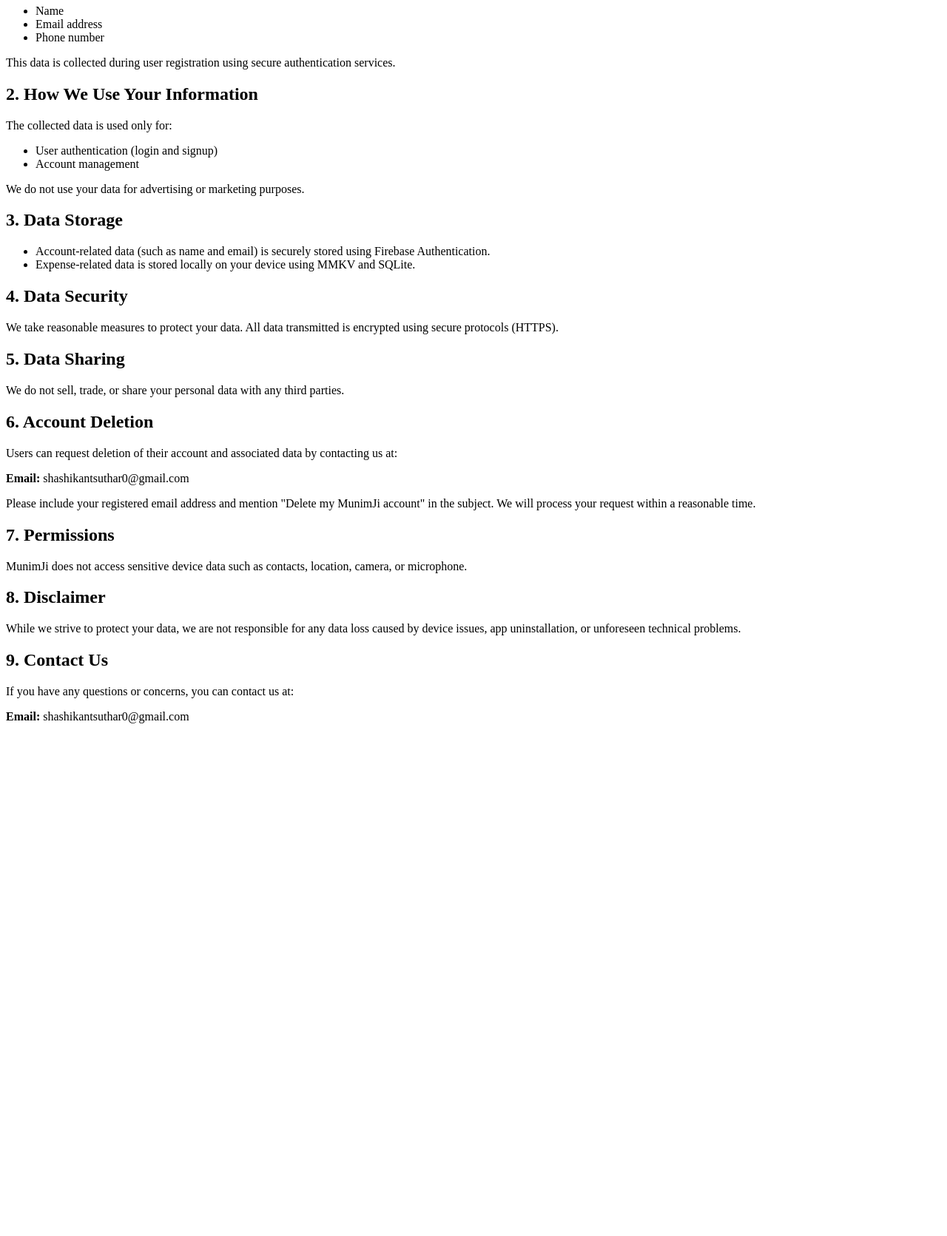
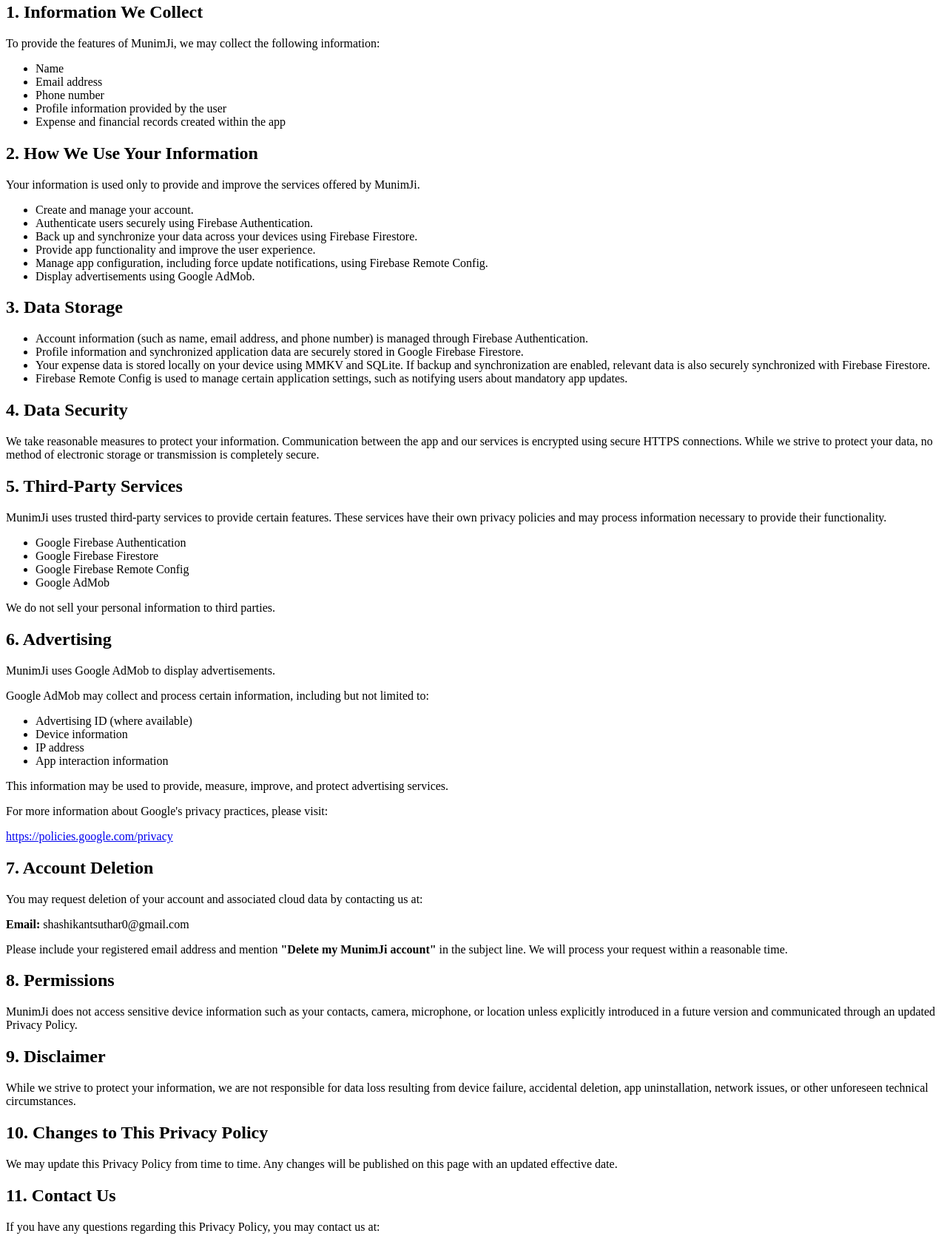
Before and after one commit to Shashikant-nagal/munimji-privacy, a plain HTML site: page index.html in a window 1280 px wide. Shown: the part 193-1864 px from the top of the page at 74% size. Before the commit the page ends 1187 px from the top, so only its background shows below. Drawn offline with Linux system fonts and the light colour scheme.

Commit message:
admob related changes

````diff
--- a/index.html
+++ b/index.html
@@ -1,57 +1,166 @@
+```html
 <!DOCTYPE html>
-<html>
+<html lang="en">
 <head>
   <meta charset="UTF-8">
+  <meta name="viewport" content="width=device-width, initial-scale=1.0">
   <title>Privacy Policy - MunimJi</title>
 </head>
 <body>
+
 <h1>Privacy Policy - MunimJi</h1>
 
-  <p>MunimJi is an expense management app that helps users manage their income and track daily expenses.</p>
+<p>
+Effective Date: 28 June 2026
+</p>
+
+<p>
+MunimJi is an expense management application that helps users manage their income,
+track daily expenses, and securely back up and synchronize their data across devices.
+This Privacy Policy explains what information we collect, how we use it, and how we protect it.
+</p>
 
 <h2>1. Information We Collect</h2>
-  <p>To enable account creation and login functionality, MunimJi collects the following information:</p>
+
+<p>To provide the features of MunimJi, we may collect the following information:</p>
+
 <ul>
   <li>Name</li>
   <li>Email address</li>
   <li>Phone number</li>
+  <li>Profile information provided by the user</li>
+  <li>Expense and financial records created within the app</li>
 </ul>
-  <p>This data is collected during user registration using secure authentication services.</p>
 
 <h2>2. How We Use Your Information</h2>
-  <p>The collected data is used only for:</p>
+
+<p>Your information is used only to provide and improve the services offered by MunimJi.</p>
+
 <ul>
-    <li>User authentication (login and signup)</li>
-    <li>Account management</li>
+  <li>Create and manage your account.</li>
+  <li>Authenticate users securely using Firebase Authentication.</li>
+  <li>Back up and synchronize your data across your devices using Firebase Firestore.</li>
+  <li>Provide app functionality and improve the user experience.</li>
+  <li>Manage app configuration, including force update notifications, using Firebase Remote Config.</li>
+  <li>Display advertisements using Google AdMob.</li>
 </ul>
-  <p>We do not use your data for advertising or marketing purposes.</p>
 
 <h2>3. Data Storage</h2>
+
 <ul>
-    <li>Account-related data (such as name and email) is securely stored using Firebase Authentication.</li>
-    <li>Expense-related data is stored locally on your device using MMKV and SQLite.</li>
+  <li>Account information (such as name, email address, and phone number) is managed through Firebase Authentication.</li>
+  <li>Profile information and synchronized application data are securely stored in Google Firebase Firestore.</li>
+  <li>Your expense data is stored locally on your device using MMKV and SQLite. If backup and synchronization are enabled, relevant data is also securely synchronized with Firebase Firestore.</li>
+  <li>Firebase Remote Config is used to manage certain application settings, such as notifying users about mandatory app updates.</li>
 </ul>
 
 <h2>4. Data Security</h2>
-  <p>We take reasonable measures to protect your data. All data transmitted is encrypted using secure protocols (HTTPS).</p>
 
-  <h2>5. Data Sharing</h2>
-  <p>We do not sell, trade, or share your personal data with any third parties.</p>
+<p>
+We take reasonable measures to protect your information. Communication between the app
+and our services is encrypted using secure HTTPS connections. While we strive to protect
+your data, no method of electronic storage or transmission is completely secure.
+</p>
 
-  <h2>6. Account Deletion</h2>
-  <p>Users can request deletion of their account and associated data by contacting us at:</p>
-  <p><strong>Email:</strong> shashikantsuthar0@gmail.com</p>
-  <p>Please include your registered email address and mention "Delete my MunimJi account" in the subject. We will process your request within a reasonable time.</p>
+<h2>5. Third-Party Services</h2>
 
-  <h2>7. Permissions</h2>
-  <p>MunimJi does not access sensitive device data such as contacts, location, camera, or microphone.</p>
+<p>
+MunimJi uses trusted third-party services to provide certain features.
+These services have their own privacy policies and may process information
+necessary to provide their functionality.
+</p>
 
-  <h2>8. Disclaimer</h2>
-  <p>While we strive to protect your data, we are not responsible for any data loss caused by device issues, app uninstallation, or unforeseen technical problems.</p>
+<ul>
+  <li>Google Firebase Authentication</li>
+  <li>Google Firebase Firestore</li>
+  <li>Google Firebase Remote Config</li>
+  <li>Google AdMob</li>
+</ul>
 
-  <h2>9. Contact Us</h2>
-  <p>If you have any questions or concerns, you can contact us at:</p>
-  <p><strong>Email:</strong> shashikantsuthar0@gmail.com</p>
+<p>
+We do not sell your personal information to third parties.
+</p>
+
+<h2>6. Advertising</h2>
+
+<p>
+MunimJi uses Google AdMob to display advertisements.
+</p>
+
+<p>
+Google AdMob may collect and process certain information, including but not limited to:
+</p>
+
+<ul>
+  <li>Advertising ID (where available)</li>
+  <li>Device information</li>
+  <li>IP address</li>
+  <li>App interaction information</li>
+</ul>
+
+<p>
+This information may be used to provide, measure, improve, and protect advertising services.
+</p>
+
+<p>
+For more information about Google's privacy practices, please visit:
+</p>
+
+<p>
+<a href="https://policies.google.com/privacy">
+https://policies.google.com/privacy
+</a>
+</p>
+
+<h2>7. Account Deletion</h2>
+
+<p>
+You may request deletion of your account and associated cloud data by contacting us at:
+</p>
+
+<p>
+<strong>Email:</strong> shashikantsuthar0@gmail.com
+</p>
+
+<p>
+Please include your registered email address and mention
+<strong>"Delete my MunimJi account"</strong> in the subject line.
+We will process your request within a reasonable time.
+</p>
+
+<h2>8. Permissions</h2>
+
+<p>
+MunimJi does not access sensitive device information such as your contacts,
+camera, microphone, or location unless explicitly introduced in a future version
+and communicated through an updated Privacy Policy.
+</p>
+
+<h2>9. Disclaimer</h2>
+
+<p>
+While we strive to protect your information, we are not responsible for data loss
+resulting from device failure, accidental deletion, app uninstallation,
+network issues, or other unforeseen technical circumstances.
+</p>
+
+<h2>10. Changes to This Privacy Policy</h2>
+
+<p>
+We may update this Privacy Policy from time to time.
+Any changes will be published on this page with an updated effective date.
+</p>
+
+<h2>11. Contact Us</h2>
+
+<p>
+If you have any questions regarding this Privacy Policy, you may contact us at:
+</p>
+
+<p>
+<strong>Email:</strong> shashikantsuthar0@gmail.com
+</p>
 
 </body>
 </html>
+```
````
Lines whose indentation alone changed are shown as unchanged.
